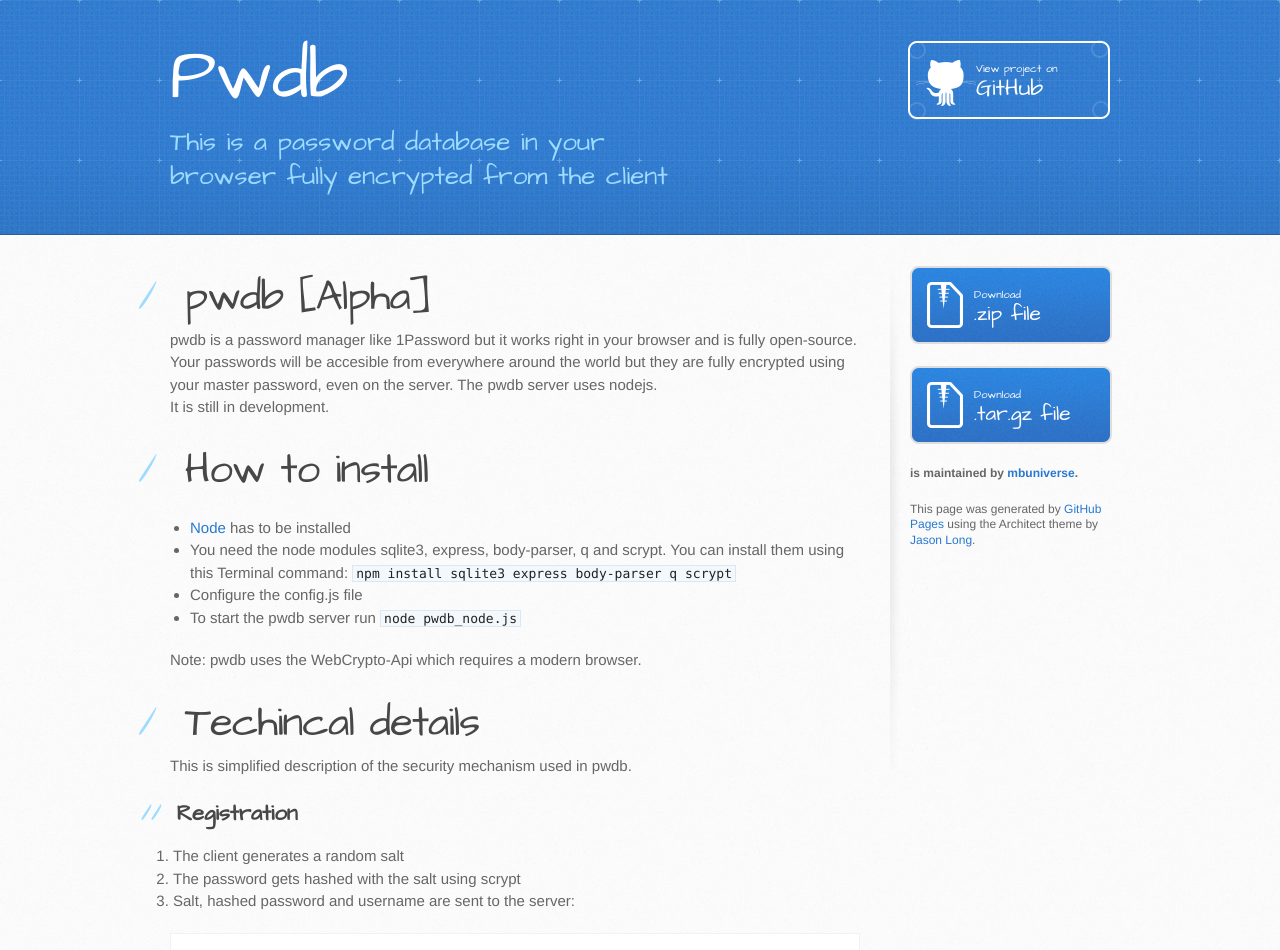
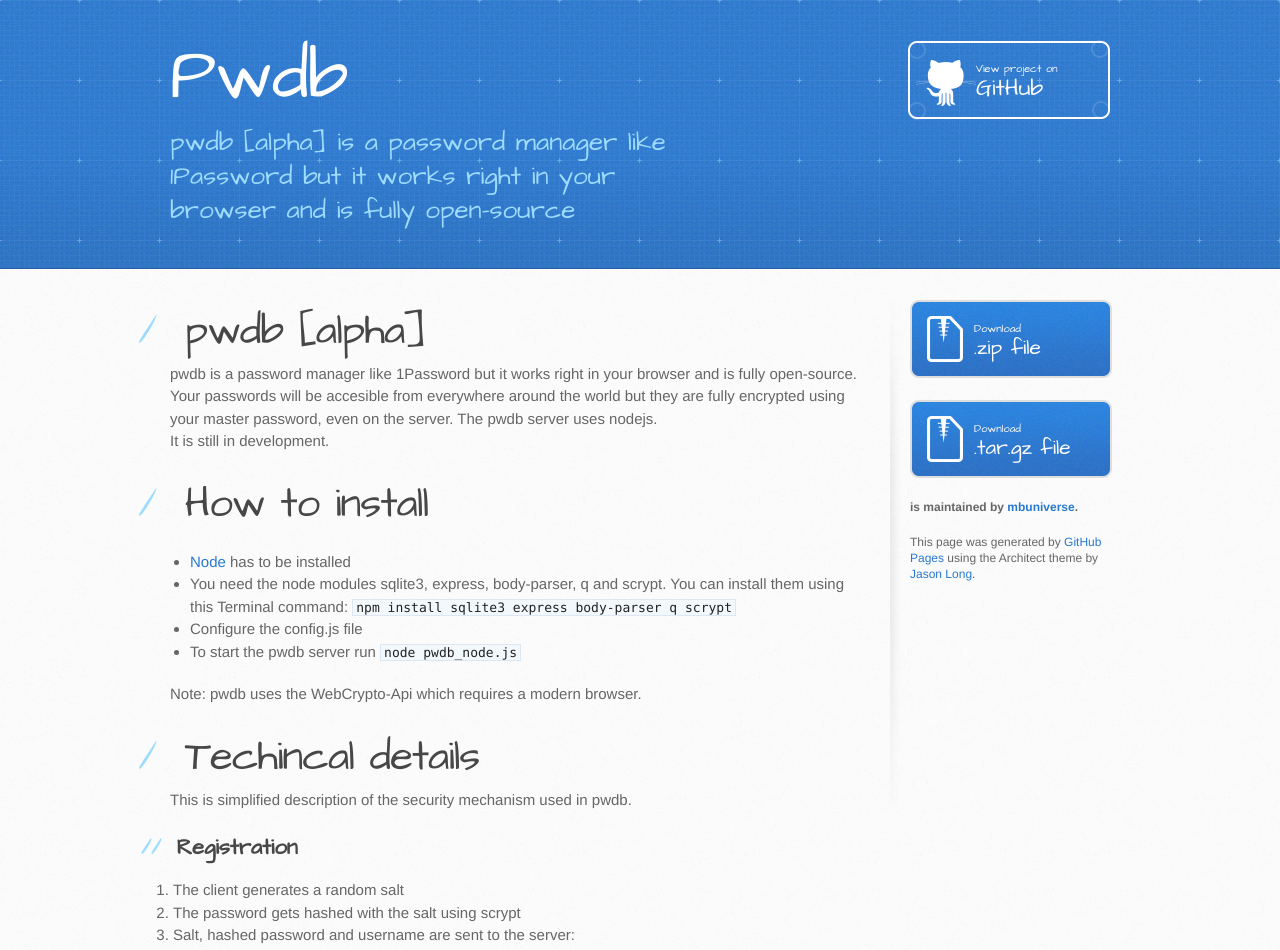
Before and after one commit to Birkenstab/pwdb, a plain HTML site: page index.html in a window 1280 px wide. Shown: the top 950 px of the page. Drawn offline with Linux system fonts and the light colour scheme.

Commit message:
Create gh-pages branch via GitHub

```diff
--- a/index.html
+++ b/index.html
@@ -20,7 +20,7 @@
     <header>
       <div class="inner">
         <h1>Pwdb</h1>
-        <h2>This is a password database in your browser fully encrypted from the client</h2>
+        <h2>pwdb [alpha] is a password manager like 1Password but it works right in your browser and is fully open-source</h2>
         <a href="https://github.com/mbuniverse/pwdb" class="button"><small>View project on</small> GitHub</a>
       </div>
     </header>
@@ -29,7 +29,7 @@
       <div class="inner clearfix">
         <section id="main-content">
           <h1>
-<a id="pwdb-alpha" class="anchor" href="#pwdb-alpha" aria-hidden="true"><span class="octicon octicon-link"></span></a>pwdb [Alpha]</h1>
+<a id="pwdb-alpha" class="anchor" href="#pwdb-alpha" aria-hidden="true"><span class="octicon octicon-link"></span></a>pwdb [alpha]</h1>
 
 <p>pwdb is a password manager like 1Password but it works right in your browser and is fully open-source. Your passwords will be accesible from everywhere around the world but they are fully encrypted using your master password, even on the server. The pwdb server uses nodejs.<br>
 It is still in development.</p>
```
Also changed, not shown: params.json (+1 -1 lines).
